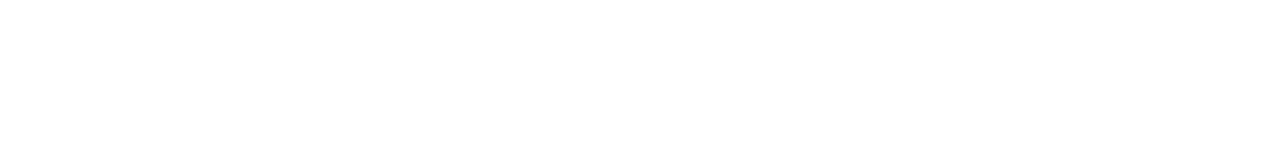
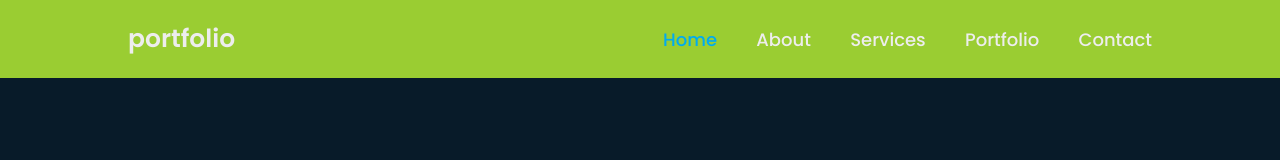
Before and after one commit to rlacofl/example_1, a plain HTML site: page index.html in a window 1280 px wide. Drawn offline with nearby package versions, Linux system fonts and the light colour scheme.

Commit message:
header, css

```diff
--- a/index.html
+++ b/index.html
@@ -2,12 +2,23 @@
 <html lang="ko">
 	<head>
 		<meta charset="UTF-8" />
-		<meta http-equiv="X-UA-Compatible" content="IE=edge" />
 		<meta name="viewport" content="width=device-width, initial-scale=1.0" />
 		<title>Portfolio</title>
 		<link rel="stylesheet" href="style.css" />
 		<link href="https://unpkg.com/boxicons@2.1.4/css/boxicons.min.css" rel="stylesheet" />
 	</head>
 
-	<body></body>
+	<body>
+		<header>
+			<a href="#" class="logo">portfolio</a>
+
+			<nav class="navbar">
+			<a href="#" class="active">Home</a>
+			<a href="#">About</a>
+			<a href="#">Services</a>
+			<a href="#">Portfolio</a>
+			<a href="#">Contact</a>
+		</nav>
+		</header>
+	</body>
 </html>
--- a/style.css
+++ b/style.css
@@ -6,3 +6,40 @@
     box-sizing: border-box;
     font-family: 'Poppins', sans-serif;
 }
+
+body {
+    background-color: #081b29;
+}
+
+header {
+    position: fixed;
+    top: 0;
+    left: 0;
+    width: 100%;
+    padding: 20px 10%;
+    background-color: yellowgreen;
+    display: flex;
+    justify-content: space-between;
+    align-items: center;
+    z-index: 100;
+    }
+
+.logo {
+    font-size: 25px;
+    color: #ededed;
+    text-decoration: none;
+    font-weight: 600;
+}
+
+.navbar a {
+    font-size: 18px;
+    color: #ededed;
+    text-decoration: none;
+    font-weight: 500;
+    margin-left: 35px;
+}
+
+.navbar a:hover, .navbar a.active {
+    /* .active는 Home에 들어가있음. */
+    color: #00abf0;
+}
```
